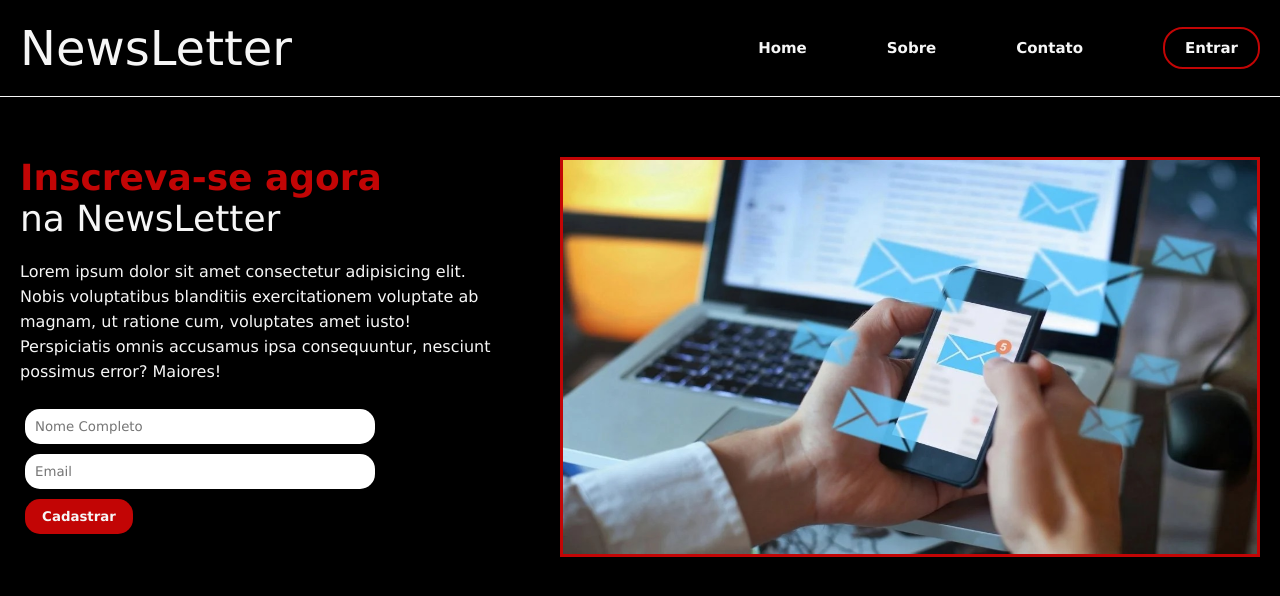
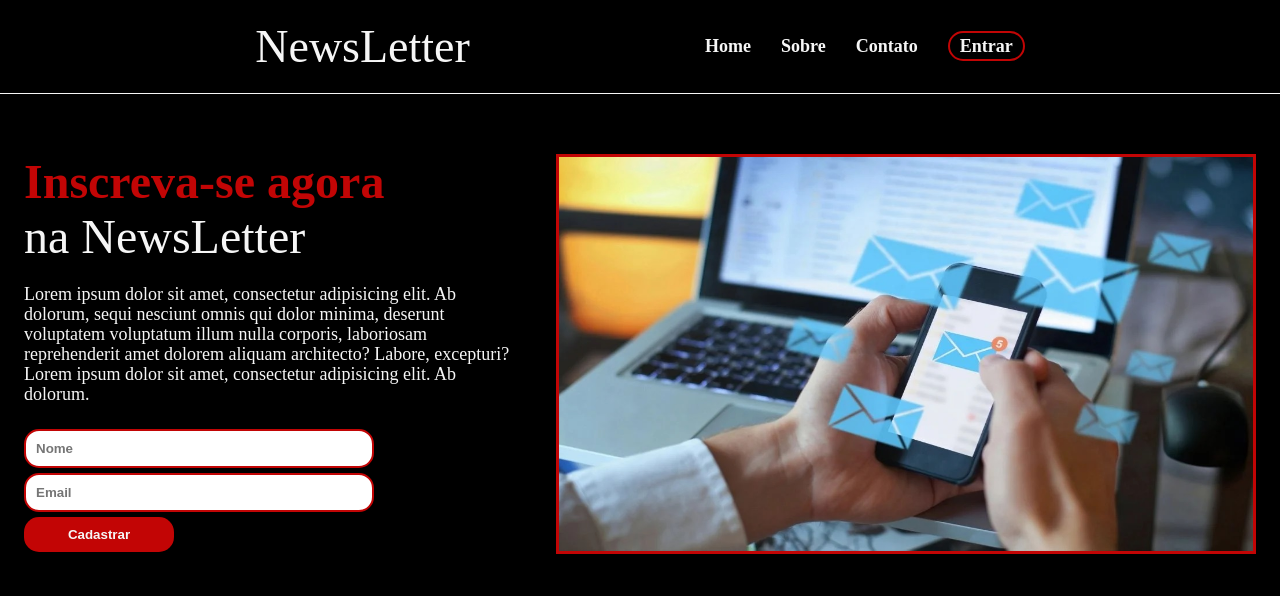
Before and after one commit to Gabriel-Gomes98/Projeto1-ebac, a plain HTML site: page index.html in a window 1280 px wide. Drawn offline with Linux system fonts and the light colour scheme.

Commit message:
Alterando os arquivos index.html e style.css

```diff
--- a/index.html
+++ b/index.html
@@ -1,35 +1,41 @@
 <!DOCTYPE html>
-<html lang="pt-br">
+<html lang="pt=br">
 <head>
     <meta charset="UTF-8">
     <meta name="viewport" content="width=device-width, initial-scale=1.0">
-    <title>NewsLetter - Sua dose diária de informação</title>
     <link rel="stylesheet" href="/styles/style.css">
     <link rel="shortcut icon" href="/imagens/favicon.ico" type="image/x-icon">
+    <title>NewsLetter</title>
 </head>
 <body>
-    <header class="cabecalho">
-        <h1 class="cabecalho-titulo">NewsLetter</h1>
-        <nav class="cabecalho-navbar">
-            <ul>
-                <li><a href="#">Home</a></li>
-                <li><a href="#">Sobre</a></li>
-                <li><a href="#">Contato</a></li>
-                <li><a class="login" href="#">Entrar</a></li>
+    <header id="cabecalho">
+        <h1 id="cabecalho-titulo">NewsLetter</h1>
+        <nav>
+            <ul id="cabecalho-menu">
+                <li><a class="menu-link" href="#">Home</a></li>
+                <li><a class="menu-link" href="#">Sobre</a></li>
+                <li><a class="menu-link" href="#">Contato</a></li>
+                <li><a id="menu-login" href="#">Entrar</a></li>
             </ul>
         </nav>
     </header>
-    <main>
-        <div class="conteudo">
-            <h2 class="conteudo-titulo"><strong>Inscreva-se agora</strong><br>na NewsLetter</h2>
-            <p class="conteudo-texto">Lorem ipsum dolor sit amet consectetur adipisicing elit. Nobis voluptatibus blanditiis exercitationem voluptate ab magnam, ut ratione cum, voluptates amet iusto! Perspiciatis omnis accusamus ipsa consequuntur, nesciunt possimus error? Maiores!</p>
-            <form class="formulario">
-                <input type="text" placeholder="Nome Completo">
-                <input type="email" placeholder="Email">
-                <button class="bt-cadastrar" type="submit" onclick="alert('Cadastro realizado com sucesso!')">Cadastrar</button>
-            </form>
-        </div>
-        <img src="/imagens/recebendo-email.jpg" alt="Lendo a newsletter">
-    </main>
+        <main id="principal">
+            <div id="conteudo">
+                <aside>
+                    <h2 id="conteudo-titulo"><strong>Inscreva-se agora</strong> na NewsLetter</h2>
+                    <p id="conteudo-texto">
+                        Lorem ipsum dolor sit amet, consectetur adipisicing elit. Ab dolorum, sequi nesciunt omnis qui dolor minima, deserunt voluptatem voluptatum illum nulla corporis, laboriosam reprehenderit amet dolorem aliquam architecto? Labore, excepturi? Lorem ipsum dolor sit amet, consectetur adipisicing elit. Ab dolorum.
+                    </p>
+                </aside>
+                <form id="formulario">
+                    <label for="nome">Nome</label>
+                    <input id="nome" class="formulario-input" type="text" name="nome" placeholder="Nome">
+                    <label for="email">Email</label>
+                    <input id="email" class="formulario-input" type="email" name="email" placeholder="Email">
+                    <button id="formulario-button" type="submit" onclick="alert('Cadastro realizado com sucesso!')">Cadastrar</button>
+                </form>
+            </div>
+            <img id="imagem" src="/imagens/recebendo-email.jpg" alt="recebendo-email">
+        </main>
 </body>
 </html>
--- a/styles/style.css
+++ b/styles/style.css
@@ -1,134 +1,176 @@
+/* Importando fontes */
+
+@import url('https://fonts.googleapis.com/css2?family=Montserrat:wght@400;700&family=Open+Sans&display=swap');
+
+/* Variáveis */
+
+:root {
+    --cor-fundo: #000000;
+    --cor-texto: #f6f6f6;
+    --cor-destaque: #c20505;
+    --cor-button: rgba(255, 0, 0, 0.5);
+    --fonte-titulo: font-family: 'Montserrat', sans-serif;
+    --fonte-paragrafo: font-family: 'Open Sans', sans-serif;
+}
+
+/* Reset */
+
 * {
+    box-sizing: border-box;
     margin: 0;
     padding: 0;
-    box-sizing: border-box;
-    font-family: Verdana;
-    text-decoration: none;
-    list-style: none;
 }
 
 html {
     font-size: 62.5%;
 }
 
-:root {
-    --bg-color: #000000;
-    --texto-color: #F6F6F6;
-    --destaque-color: #C20505;
-    --bt-color: rgba(255, 0, 0, 0.5);
+ul {
+    list-style: none;
 }
 
-body {
-    background-color: var(--bg-color);
+a {
+    text-decoration: none;
 }
 
-.cabecalho {
+/* Corpo */
+
+body {
+    background-color: var(--cor-fundo);
+}
+
+/* Cabeçalho */
+
+#cabecalho {
     display: flex;
     flex-direction: row;
-    margin: 2rem;
-    justify-content: space-between;
     align-items: center;
+    justify-content: space-evenly;
+    padding: 2rem;
 }
 
-.cabecalho-titulo {
-    color: var(--texto-color);
-    font-size: 4.8rem;
-    font-weight: 200;
+#cabecalho-titulo {
+    color: var(--cor-texto);
+    font-family: var(--fonte-titulo);
+    font-size: 4.6rem;
+    font-weight: 400;
 }
 
-.cabecalho-navbar ul {
+#cabecalho-menu {
     display: flex;
+    flex-direction: row;
     align-items: center;
-    gap: 80px;
+    gap: 3rem;
 }
 
-.cabecalho-navbar a {
-    color: var(--texto-color);
-    font-size: 1.5rem;
-    font-weight: bold;
-    transition: all 0.2s ease-in-out;
+/* Menu */
+
+.menu-link {
+    color: var(--cor-texto);
+    font-family: var(--fonte-titulo);
+    font-size: 1.8rem;
+    font-weight: 700;
 }
 
-.cabecalho-navbar a:hover {
-    color: var(--destaque-color);
-    border-bottom: 1px solid var(--destaque-color);
+.menu-link:hover {
+    color: var(--cor-destaque);
+    border-bottom: 1px solid var(--cor-destaque);
+    transition: 0.5s;
 }
 
-.cabecalho .login {
-    border: 2px solid var(--destaque-color);
-    padding: 1rem 2rem;
-    border-radius: 2rem;
+#menu-login {
+    color: var(--cor-texto);
+    font-family: var(--fonte-titulo);
+    font-size: 1.8rem;
+    font-weight: 700;
+    border: 2px solid var(--cor-destaque);
+    padding: 0.3rem 1rem;
+    border-radius: 1.5rem;
 }
 
-.cabecalho .login:hover {
-    background-color: var(--destaque-color);
-    color: var(--bg-color);
+#menu-login:hover {
+    color: var(--cor-fundo);
+    background-color: var(--cor-destaque);
+    transition: 0.3s;
 }
 
-main {
-    border-top: 1px solid var(--texto-color);
+/* Main */
+
+#principal {
     display: flex;
     flex-direction: row;
+    padding: 6rem 2.4rem;
+    border-top: 1px solid var(--cor-texto);
     justify-content: space-between;
 }
 
-.conteudo {
-    display:flex;
+#conteudo {
+    display: flex;
     flex-direction: column;
 }
 
-.conteudo-titulo {
-    padding: 6rem 0 2rem 2rem;
-    color: var(--texto-color);
-    font-size: 3.6rem;
+#conteudo-titulo {
+    color: var(--cor-texto);
+    font-family: var(--fonte-titulo);
+    font-size: 4.8rem;
     font-weight: 400;
+    max-width: 40rem;
 }
 
-.conteudo-titulo strong {
-    color: var(--destaque-color);
+#conteudo-titulo strong {
+    color: var(--cor-destaque);
 }
 
-.conteudo-texto {
-    color: var(--texto-color);
-    font-size: 1.6rem;
-    padding-left: 2rem;
-    line-height: 2.5rem;
+#conteudo-texto {
+    color: var(--cor-texto);
+    font-family: var(--fonte-titulo);
+    font-size: 1.8rem;
+    line-height: 2rem;
     max-width: 50rem;
+    padding-top: 2rem;
 }
 
-.formulario {
+/* Formulario */
+
+#formulario {
     display: flex;
     flex-direction: column;
-    width: 80%;
-    padding: 2rem;
+    padding-top: 2rem;
 }
 
-input {
-    padding: 1rem;
-    border: none;
-    border-radius: 1.5rem;
-    margin: 0.5rem;
+#formulario label {
+    display: none;
 }
 
-.bt-cadastrar {
+.formulario-input {
+    font-weight: bolder;
+    border: 2px solid var(--cor-destaque);
+    border-radius: 1.5rem;
     padding: 1rem;
-    border: none;
-    border-radius: 1.5rem;
-    margin: 0.5rem;
-    width: 30%;
-    background-color: var(--destaque-color);
-    color: var(--texto-color);
-    font-weight: bold;
+    margin-top: 0.5rem;
+    max-width: 70%;
 }
 
-.bt-cadastrar:hover {
-    cursor: pointer;
-    background-color: var(--bt-color);
+#formulario-button {
+    background-color: var(--cor-destaque);
+    color: var(--cor-texto);
+    font-weight: bolder;
+    padding: 1rem;
+    margin-top: 0.5rem;
+    max-width: 30%;
+    border-radius: 1.5rem;
+    border: none;
 }
 
-img {
-    margin: 6rem 2rem 0 0;
+#formulario-button:hover {
+    cursor: pointer;
+    background-color: var(--cor-button);
+}
+
+/* Imagem */
+
+#imagem {
+    height: 40rem;
     width: 70rem;
-    height: 40rem;
-    border: 3px solid var(--destaque-color);
+    border: 3px solid var(--cor-destaque);
 }
```
